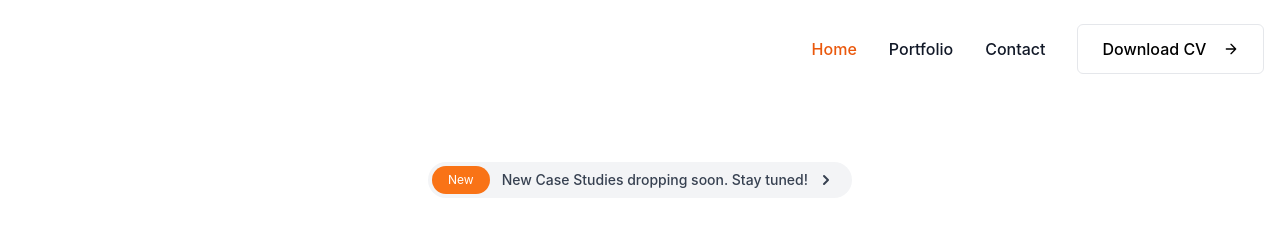
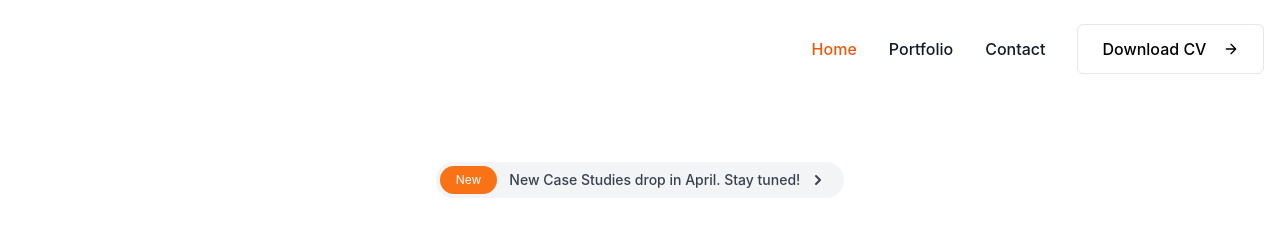
Before and after one commit to hashtagkaran/karan-folio-2023, a React (Create React App) app: page /contact in a window 1280 px wide. Shown: the top 229 px of the page. Built offline with nearby package versions, Linux system fonts and the light colour scheme.

Commit message:
updated resume and other things

```diff
--- a/package.json
+++ b/package.json
@@ -3,6 +3,9 @@
   "version": "0.1.1",
   "private": true,
   "homepage": "https://hashtagkaran.com/",
+  "engines": {
+    "node": "24.x"
+  },
   "dependencies": {
     "@headlessui/react": "^1.7.17",
     "@heroicons/react": "^2.0.18",
--- a/src/components/2mpStripe.js
+++ b/src/components/2mpStripe.js
@@ -11,7 +11,7 @@ const MPStripe = () => {
         New
       </span>{" "}
       <span className="text-sm font-medium">
-        New Case Studies dropping soon. Stay tuned!
+        New Case Studies drop in April. Stay tuned!
       </span>
       <svg
         className="ml-2 w-5 h-5"
```
Also changed, not shown: 1 other file (tests, documents, lock files or other folders).
